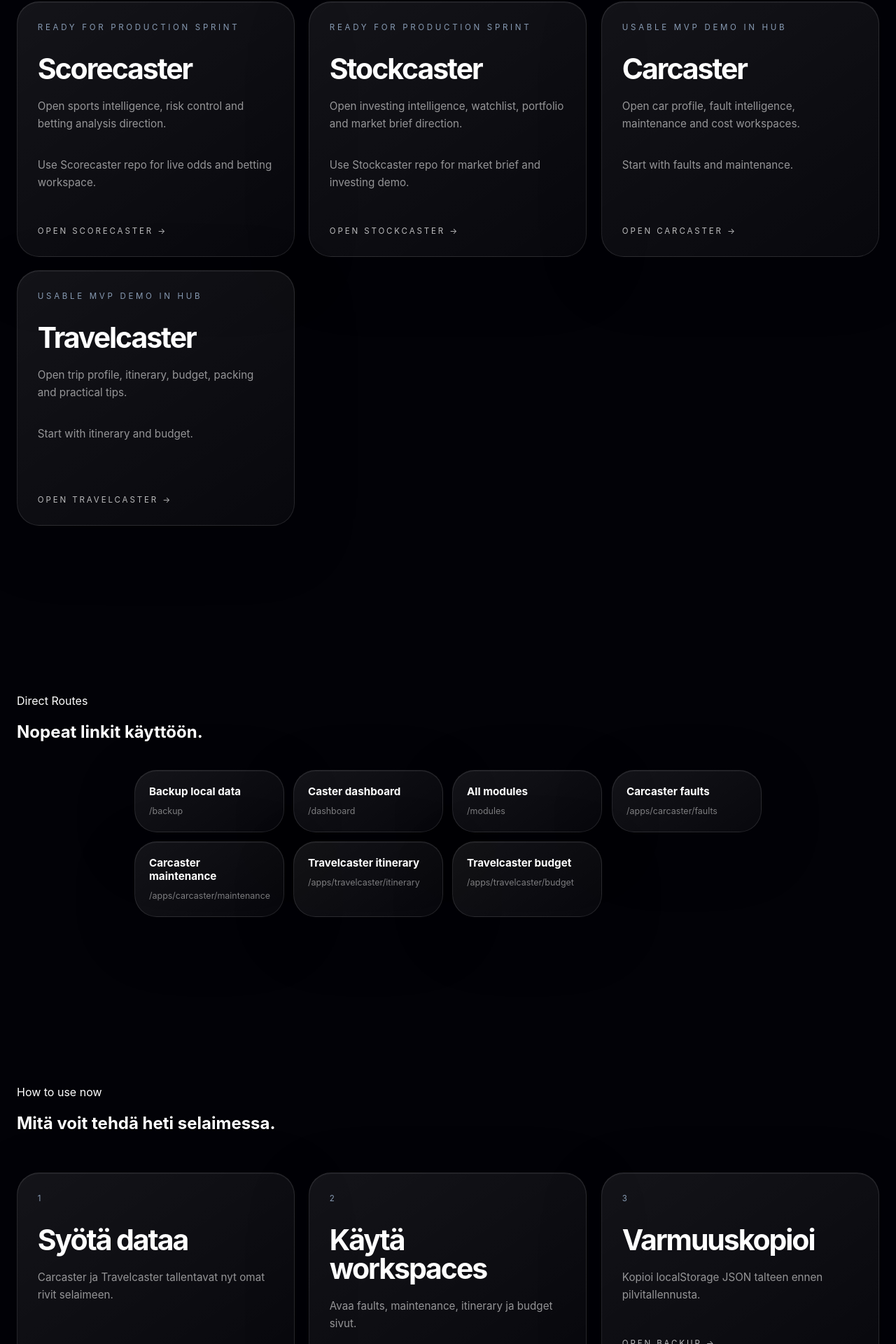
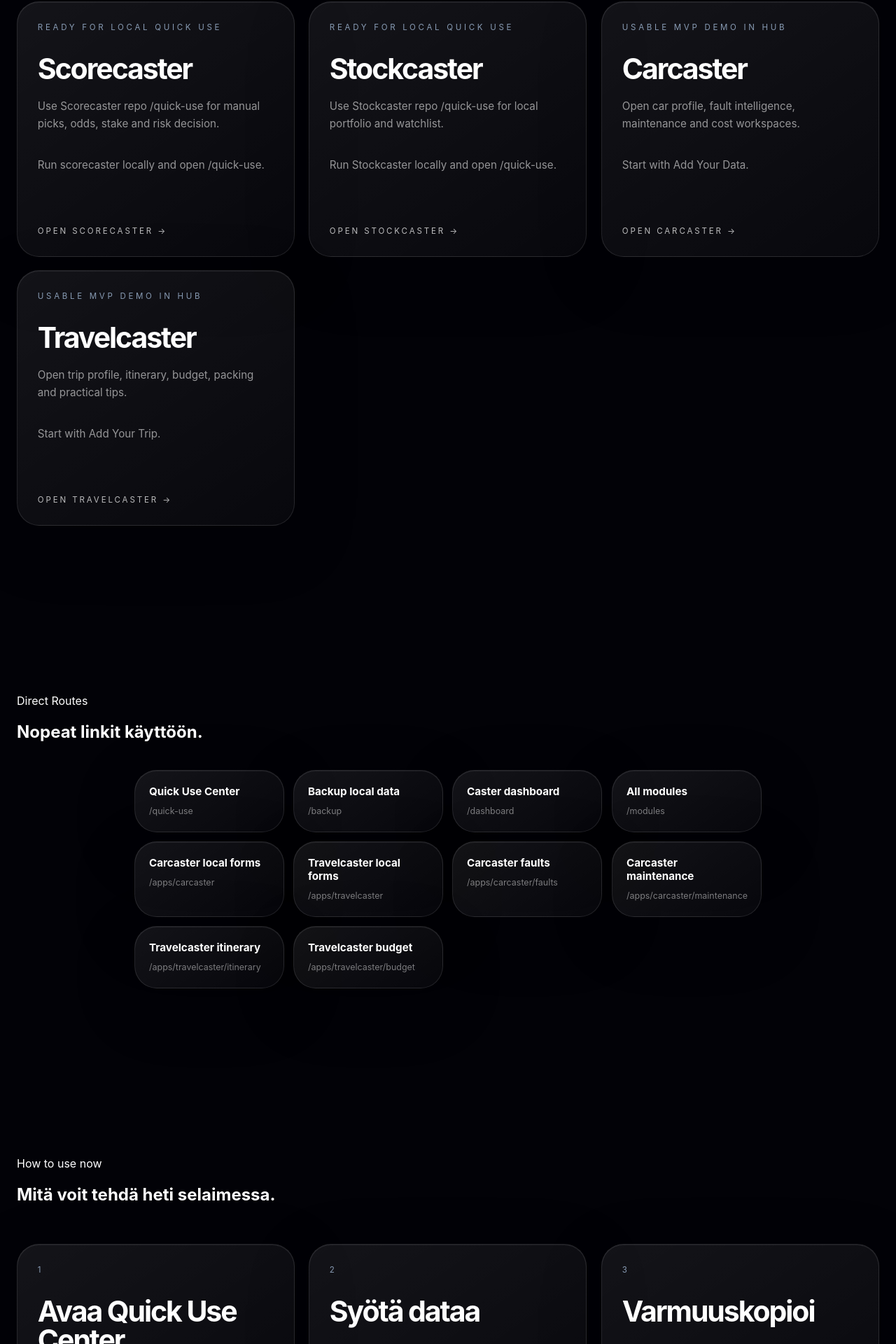
Before and after one commit to vv-glitchhub/Caster-hub, a Next.js app: page /start in a window 1280 px wide. Shown: the part 1376-3296 px from the top of the page at 70% size. Built offline with nearby package versions, Linux system fonts and the light colour scheme.

Commit message:
Link quick use center from start page

```diff
--- a/app/start/page.tsx
+++ b/app/start/page.tsx
@@ -4,37 +4,40 @@ const apps = [
   {
     name: 'Scorecaster',
     href: '/apps/scorecaster',
-    status: 'Ready for production sprint',
-    use: 'Open sports intelligence, risk control and betting analysis direction.',
-    next: 'Use Scorecaster repo for live odds and betting workspace.'
+    status: 'Ready for local quick use',
+    use: 'Use Scorecaster repo /quick-use for manual picks, odds, stake and risk decision.',
+    next: 'Run scorecaster locally and open /quick-use.'
   },
   {
     name: 'Stockcaster',
     href: '/apps/stockcaster',
-    status: 'Ready for production sprint',
-    use: 'Open investing intelligence, watchlist, portfolio and market brief direction.',
-    next: 'Use Stockcaster repo for market brief and investing demo.'
+    status: 'Ready for local quick use',
+    use: 'Use Stockcaster repo /quick-use for local portfolio and watchlist.',
+    next: 'Run Stockcaster locally and open /quick-use.'
   },
   {
     name: 'Carcaster',
     href: '/apps/carcaster',
     status: 'Usable MVP demo in hub',
     use: 'Open car profile, fault intelligence, maintenance and cost workspaces.',
-    next: 'Start with faults and maintenance.'
+    next: 'Start with Add Your Data.'
   },
   {
     name: 'Travelcaster',
     href: '/apps/travelcaster',
     status: 'Usable MVP demo in hub',
     use: 'Open trip profile, itinerary, budget, packing and practical tips.',
-    next: 'Start with itinerary and budget.'
+    next: 'Start with Add Your Trip.'
   }
 ]
 
 const routes = [
+  ['/quick-use', 'Quick Use Center'],
   ['/backup', 'Backup local data'],
   ['/dashboard', 'Caster dashboard'],
   ['/modules', 'All modules'],
+  ['/apps/carcaster', 'Carcaster local forms'],
+  ['/apps/travelcaster', 'Travelcaster local forms'],
   ['/apps/carcaster/faults', 'Carcaster faults'],
   ['/apps/carcaster/maintenance', 'Carcaster maintenance'],
   ['/apps/travelcaster/itinerary', 'Travelcaster itinerary'],
@@ -56,7 +59,8 @@ export default function StartPage() {
             Tämä sivu näyttää mistä aloitat, mitä voit käyttää heti ja miten varmuuskopioit selaimeen tallennetun datan.
           </p>
           <div className="home-actions">
-            <a className="primary-button" href="/apps/carcaster">Use Carcaster</a>
+            <a className="primary-button" href="/quick-use">Quick Use Center</a>
+            <a className="secondary-button" href="/apps/carcaster">Use Carcaster</a>
             <a className="secondary-button" href="/apps/travelcaster">Use Travelcaster</a>
             <a className="secondary-button" href="/backup">Backup Data</a>
           </div>
@@ -101,15 +105,16 @@ export default function StartPage() {
           <p className="section-label">How to use now</p>
           <h2 className="section-title">Mitä voit tehdä heti selaimessa.</h2>
           <div className="home-module-grid">
-            <MotionSurface className="home-module-card">
+            <MotionSurface href="/quick-use" className="home-module-card">
               <p className="home-module-label">1</p>
-              <h3 className="home-module-title">Syötä dataa</h3>
-              <p className="home-module-text">Carcaster ja Travelcaster tallentavat nyt omat rivit selaimeen.</p>
+              <h3 className="home-module-title">Avaa Quick Use Center</h3>
+              <p className="home-module-text">Näet kaikkien neljän appin käyttötilat, linkit ja komennot.</p>
+              <p className="home-module-link">Open Quick Use →</p>
             </MotionSurface>
             <MotionSurface className="home-module-card">
               <p className="home-module-label">2</p>
-              <h3 className="home-module-title">Käytä workspaces</h3>
-              <p className="home-module-text">Avaa faults, maintenance, itinerary ja budget sivut.</p>
+              <h3 className="home-module-title">Syötä dataa</h3>
+              <p className="home-module-text">Carcaster, Travelcaster, Scorecaster ja Stockcaster tukevat nyt localStorage-käyttöä.</p>
             </MotionSurface>
             <MotionSurface href="/backup" className="home-module-card">
               <p className="home-module-label">3</p>
```
